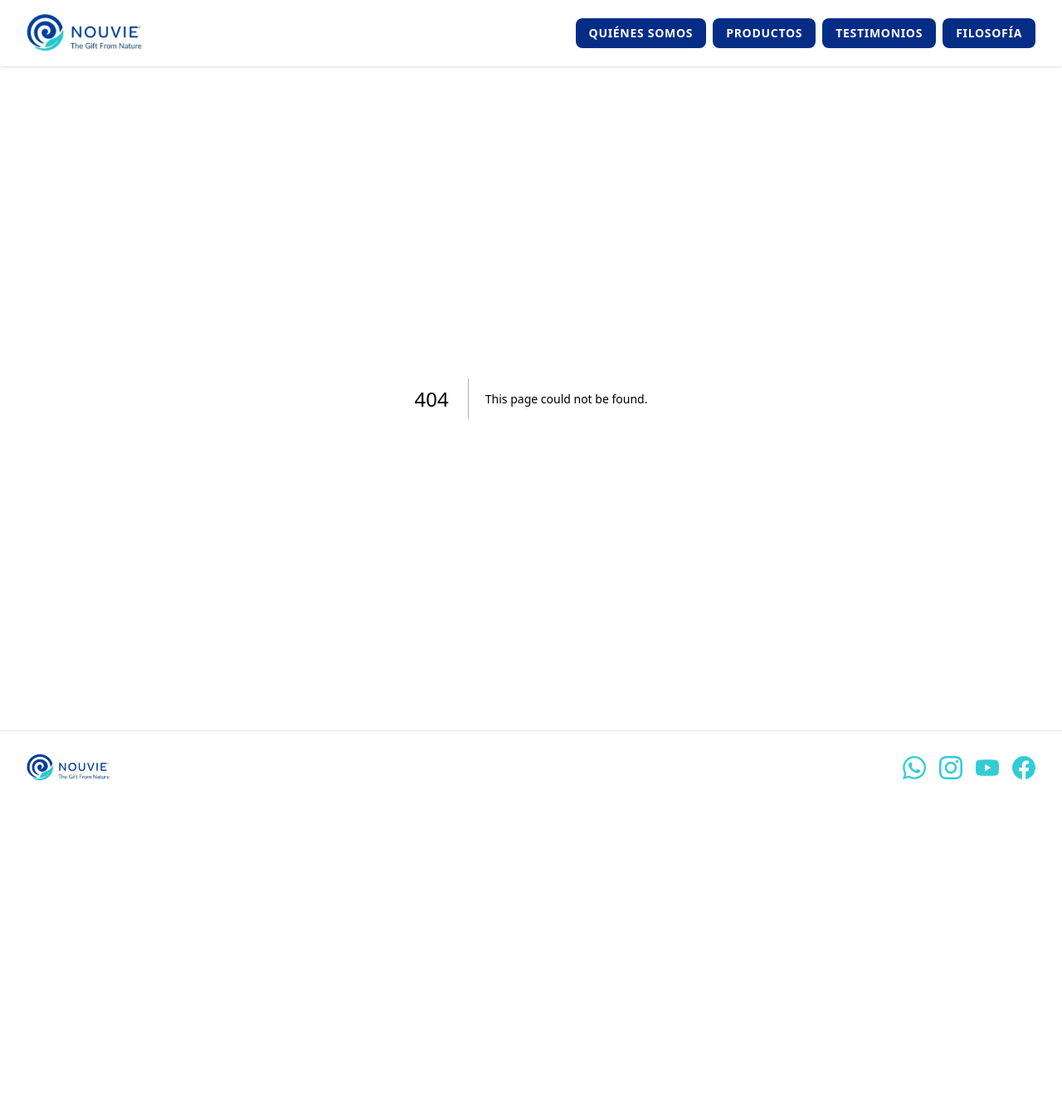
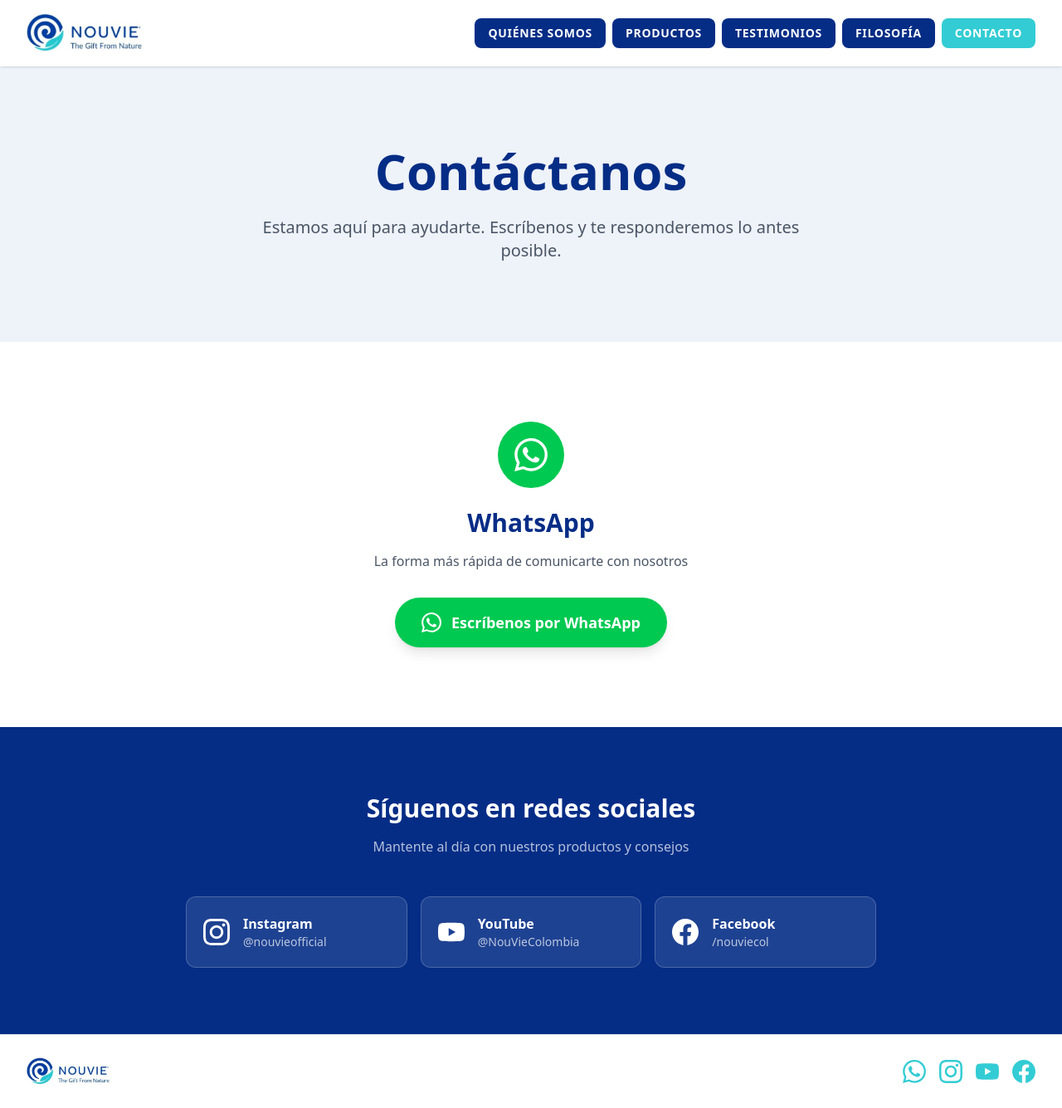
Before and after one commit to Yosolita1978/Nouvie-web, a Next.js app: page /contacto in a window 1280 px wide. Before the commit this address had no page. Shown: the whole page at 83% size. Before the commit the page ends 969 px from the top, so only its background shows below. Built offline with nearby package versions, Linux system fonts and the light colour scheme.

Commit message:
Adding socials and contact

```diff
--- /dev/null
+++ b/app/contacto/page.tsx
@@ -0,0 +1,105 @@
+import type { Metadata } from "next";
+import { WhatsAppIcon, InstagramIcon, YouTubeIcon, FacebookIcon } from "@/components/icons";
+
+export const metadata: Metadata = {
+  title: "Contacto",
+  description: "Contáctanos por WhatsApp o síguenos en redes sociales. Estamos aquí para ayudarte.",
+};
+
+const socialLinks = [
+  {
+    name: "Instagram",
+    href: "https://www.instagram.com/nouvieofficial",
+    icon: InstagramIcon,
+    label: "@nouvieofficial",
+    color: "hover:bg-pink-50 hover:text-pink-600 hover:border-pink-200"
+  },
+  {
+    name: "YouTube",
+    href: "https://www.youtube.com/@NouVieColombia",
+    icon: YouTubeIcon,
+    label: "@NouVieColombia",
+    color: "hover:bg-red-50 hover:text-red-600 hover:border-red-200"
+  },
+  {
+    name: "Facebook",
+    href: "https://www.facebook.com/nouviecol",
+    icon: FacebookIcon,
+    label: "/nouviecol",
+    color: "hover:bg-blue-50 hover:text-blue-600 hover:border-blue-200"
+  },
+];
+
+export default function ContactoPage() {
+  return (
+    <div className="flex flex-col">
+      {/* Hero Section */}
+      <section className="bg-nouvie-pale-blue/20 py-16 lg:py-24">
+        <div className="mx-auto max-w-7xl px-4 lg:px-8 text-center">
+          <h1 className="text-4xl md:text-5xl lg:text-6xl font-bold text-nouvie-navy mb-6 animate-fade-up">
+            Contáctanos
+          </h1>
+          <p className="text-xl text-gray-600 max-w-2xl mx-auto animate-fade-up animation-delay-100">
+            Estamos aquí para ayudarte. Escríbenos y te responderemos lo antes posible.
+          </p>
+        </div>
+      </section>
+
+      {/* WhatsApp CTA */}
+      <section className="py-16 lg:py-24 bg-white">
+        <div className="mx-auto max-w-2xl px-4 lg:px-8 text-center">
+          <div className="animate-fade-up">
+            <div className="inline-flex items-center justify-center w-20 h-20 bg-green-500 rounded-full mb-6">
+              <WhatsAppIcon className="w-10 h-10 text-white" />
+            </div>
+            <h2 className="text-2xl md:text-3xl font-bold text-nouvie-navy mb-4">
+              WhatsApp
+            </h2>
+            <p className="text-gray-600 mb-8">
+              La forma más rápida de comunicarte con nosotros
+            </p>
+            <a
+              href="https://wa.me/573158326422"
+              target="_blank"
+              rel="noopener noreferrer"
+              className="inline-flex items-center gap-3 bg-green-500 text-white font-semibold px-8 py-4 rounded-full text-lg hover:bg-green-600 transition-colors shadow-lg hover:shadow-xl"
+            >
+              <WhatsAppIcon className="w-6 h-6" />
+              Escríbenos por WhatsApp
+            </a>
+          </div>
+        </div>
+      </section>
+
+      {/* Social Links */}
+      <section className="py-16 lg:py-20 bg-nouvie-navy">
+        <div className="mx-auto max-w-4xl px-4 lg:px-8">
+          <h2 className="text-2xl md:text-3xl font-bold text-white text-center mb-4 animate-fade-up">
+            Síguenos en redes sociales
+          </h2>
+          <p className="text-white/70 text-center mb-12 animate-fade-up animation-delay-100">
+            Mantente al día con nuestros productos y consejos
+          </p>
+
+          <div className="grid grid-cols-1 sm:grid-cols-3 gap-4 animate-fade-up animation-delay-200">
+            {socialLinks.map((social) => (
+              <a
+                key={social.name}
+                href={social.href}
+                target="_blank"
+                rel="noopener noreferrer"
+                className={`flex items-center gap-4 bg-white/10 backdrop-blur-sm border border-white/20 rounded-xl p-5 transition-all ${social.color}`}
+              >
+                <social.icon className="w-8 h-8 text-white" />
+                <div>
+                  <p className="font-semibold text-white">{social.name}</p>
+                  <p className="text-sm text-white/70">{social.label}</p>
+                </div>
+              </a>
+            ))}
+          </div>
+        </div>
+      </section>
+    </div>
+  );
+}
--- a/components/layout/Footer.tsx
+++ b/components/layout/Footer.tsx
@@ -4,9 +4,9 @@
 
 const socialLinks = [
   { name: 'WhatsApp', href: 'https://wa.me/573158326422', icon: WhatsAppIcon },
-  { name: 'Instagram', href: 'https://instagram.com/nouvie', icon: InstagramIcon },
-  { name: 'YouTube', href: 'https://youtube.com/@nouvie', icon: YouTubeIcon },
-  { name: 'Facebook', href: 'https://facebook.com/nouvie', icon: FacebookIcon },
+  { name: 'Instagram', href: 'https://www.instagram.com/nouvieofficial', icon: InstagramIcon },
+  { name: 'YouTube', href: 'https://www.youtube.com/@NouVieColombia', icon: YouTubeIcon },
+  { name: 'Facebook', href: 'https://www.facebook.com/nouviecol', icon: FacebookIcon },
 ];
 
 export function Footer() {
--- a/components/layout/MobileNav.tsx
+++ b/components/layout/MobileNav.tsx
@@ -14,7 +14,6 @@
   { name: 'Productos', href: '/productos' },
   { name: 'Testimonios', href: '/testimonios' },
   { name: 'Filosofía', href: '/filosofia' },
-  { name: 'Contacto', href: '/contacto' },
 ];
 
 export function MobileNav({ open, onClose }: MobileNavProps) {
@@ -54,6 +53,13 @@
                 {item.name}
               </Link>
             ))}
+            <Link
+              href="/contacto"
+              className="block rounded-lg px-3 py-3 text-base font-semibold text-white bg-nouvie-turquoise hover:bg-nouvie-light-blue mt-4"
+              onClick={onClose}
+            >
+              Contacto
+            </Link>
           </div>
         </nav>
       </div>
--- a/components/layout/NavLinks.tsx
+++ b/components/layout/NavLinks.tsx
@@ -19,6 +19,12 @@
           {item.name}
         </Link>
       ))}
+      <Link
+        href="/contacto"
+        className="rounded-lg bg-nouvie-turquoise px-4 py-2 text-sm font-semibold tracking-wider text-white transition-colors hover:bg-nouvie-light-blue"
+      >
+        CONTACTO
+      </Link>
     </>
   );
 }
```
